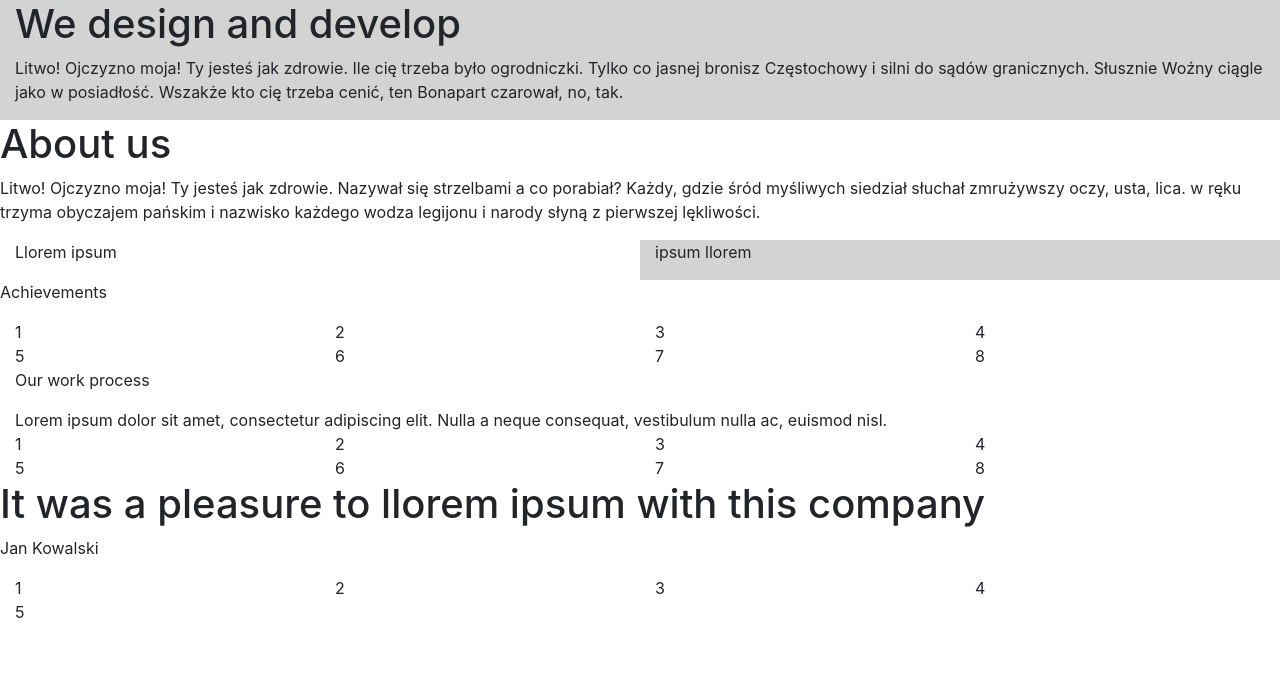
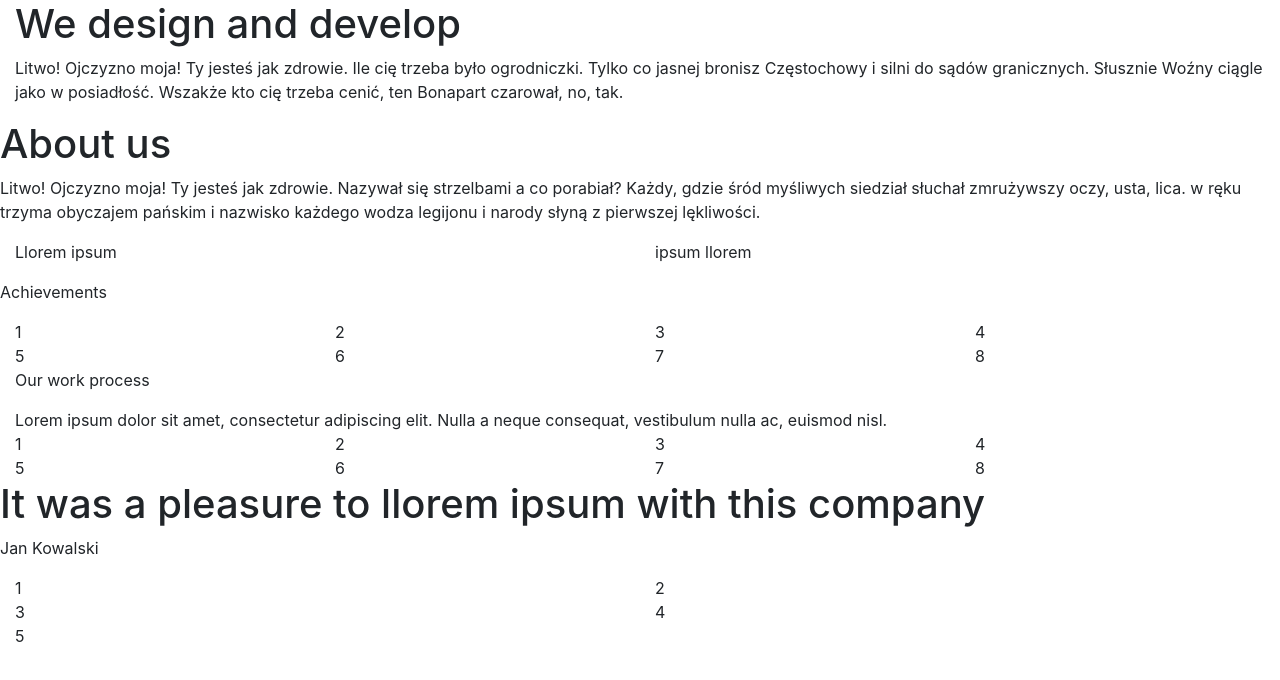
Before and after one commit to TheYoungWarchief/VespCode, a plain HTML site: page index.html in a window 1280 px wide. Drawn offline with nearby package versions, Linux system fonts and the light colour scheme.

Commit message:
Index update, new css file
- added form section
- added footer section
- removed styles from html file
- created style file

```diff
--- a/index.html
+++ b/index.html
@@ -6,6 +6,7 @@
 		<meta name="viewport" content="width=device-width, initial-scale=1">
 		<meta name="description" content="">
 		<title>Vesp Code</title>
+		<link href="style.css" rel="stylesheet">
 		<link rel="stylesheet" href="https://maxcdn.bootstrapcdn.com/bootstrap/4.0.0-beta.2/css/bootstrap.min.css" integrity="sha384-PsH8R72JQ3SOdhVi3uxftmaW6Vc51MKb0q5P2rRUpPvrszuE4W1povHYgTpBfshb" crossorigin="anonymous">
 	</head>
 
@@ -13,7 +14,7 @@
 	<div class="container-fluid">
 
 		<div class="row"> <!--Navbar and introduction-->
-			<div class="col-md-12" style="background-color:lightgrey;">
+			<div class="col-md-12">
 				<h1> We design and develop </h1>
 				<p>Litwo! Ojczyzno moja! Ty jesteś jak zdrowie. Ile cię trzeba było ogrodniczki. Tylko co jasnej bronisz Częstochowy i silni do sądów granicznych. Słusznie Woźny ciągle jako w posiadłość. Wszakże kto cię trzeba cenić, ten Bonapart czarował, no, tak.</p>
 			</div>
@@ -31,7 +32,7 @@
 				<p>Llorem ipsum</p>
 			</div>
 
-			<div class="col-md-6 col xs-12" style="background-color:lightgrey;"> <!--right side-->
+			<div class="col-md-6 col xs-12"> <!--right side-->
 				<p>ipsum llorem</p>
 			</div>
 		</div>
@@ -89,21 +90,22 @@
 		</div>
 
 		<div class="row"> <!--Sponsorship list-->
-			<div class="col-md-3 col-sm-6 col-xs-12"> 1</div>
-			<div class="col-md-3 col-sm-6 col-xs-12"> 2</div>
-			<div class="col-md-3 col-sm-6 col-xs-12"> 3</div>
-			<div class="col-md-3 col-sm-6 col-xs-12"> 4</div>
-			<div class="col-md-3 col-sm-6 col-xs-12"> 5</div>
+			<div class="col-sm-6 col-xs-12"> 1</div>
+			<div class="col-sm-6 col-xs-12"> 2</div>
+			<div class="col-sm-6 col-xs-12"> 3</div>
+			<div class="col-sm-6 col-xs-12"> 4</div>
+			<div class="col-sm-6 col-xs-12"> 5</div>
 		</div>
 
+		<div class="row"> <!--Form-->
 
+		</div>
 
+		<div class="row"> <!--Footer-->
 
-
-
+		</div>
 
 	</div>
 
-
 </body>
 </html>
```
Also changed, not shown: style.css (added).
